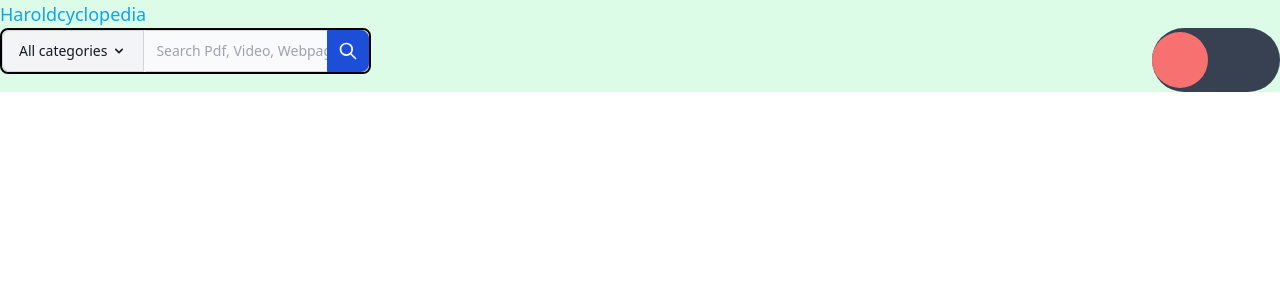
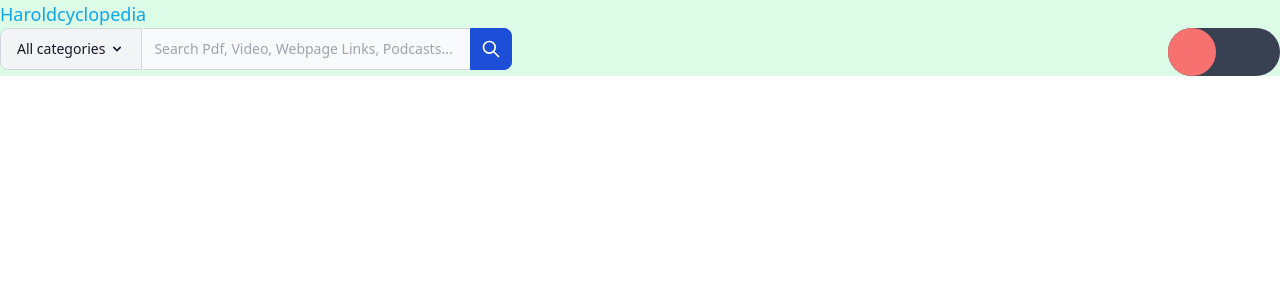
Before and after one commit to Vandhana-Mohan/haroldcyclopedia, a React (Create React App) app: page / in a window 1280 px wide. Shown: the top 300 px of the page. Built offline with nearby package versions, Linux system fonts and the light colour scheme; no server answers.

Commit message:
Edit the width and height

```diff
--- a/src/components/common/Admin.js
+++ b/src/components/common/Admin.js
@@ -12,11 +12,11 @@ const Admin = ({ isOn, handleToggle, onColor }) => {
       />
       <label
         style={{ background: isOn && onColor }}
-        className="inline-flex items-center rounded-full w-32 h-16 bg-gray-700 cursor-pointer transition-colors duration-200"
+        className="inline-flex items-center rounded-full w-28 h-12 bg-gray-700 cursor-pointer transition-colors duration-200"
         htmlFor={`react-switch-new`}
       >
         <span
-          className={`inline-block w-14 h-14 rounded-full transition-transform duration-200 transform ${
+          className={`inline-block w-12 h-12 rounded-full transition-transform duration-200 transform ${
             isOn ? "translate-x-16 bg-black" : "bg-red-400"
           }`}
         />
--- a/src/components/common/Search.js
+++ b/src/components/common/Search.js
@@ -1,7 +1,7 @@
 const Search = () => {
   return (
-    <div className="max-w-6xl">
-      <aside className="rounded-lg border-2 border-black">
+    <div className="w-2/5">
+      <aside className="rounded-lg">
         <form>
           <div className="flex">
             <label
```
